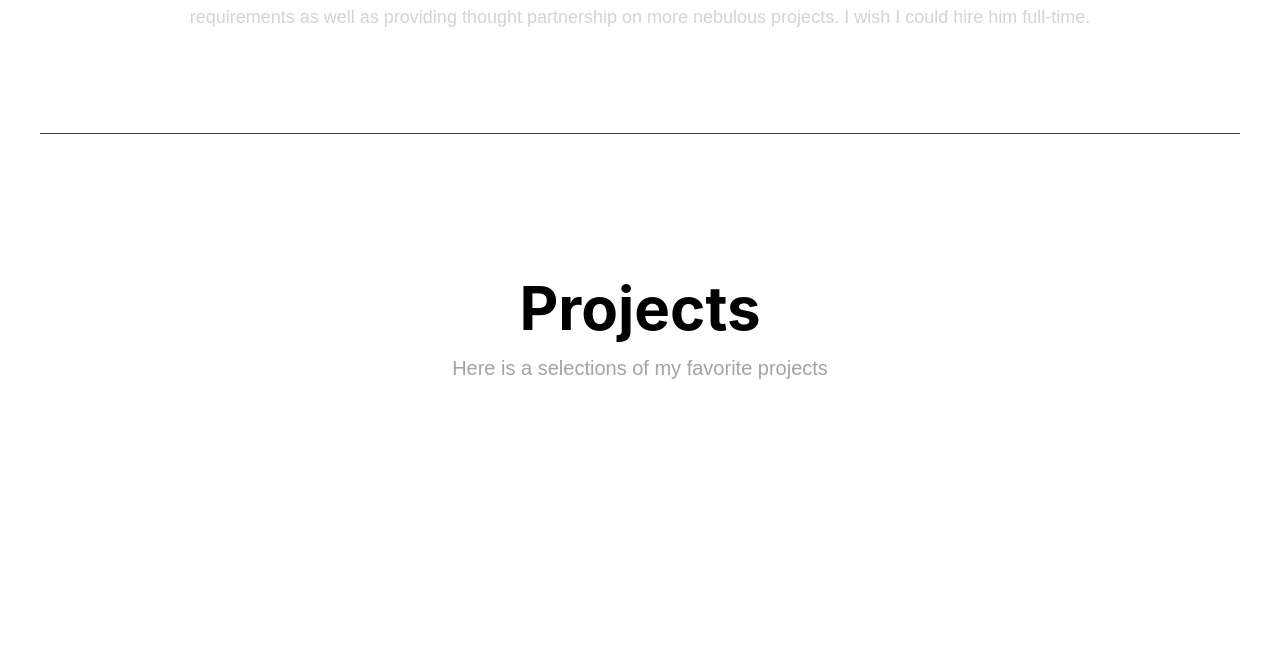
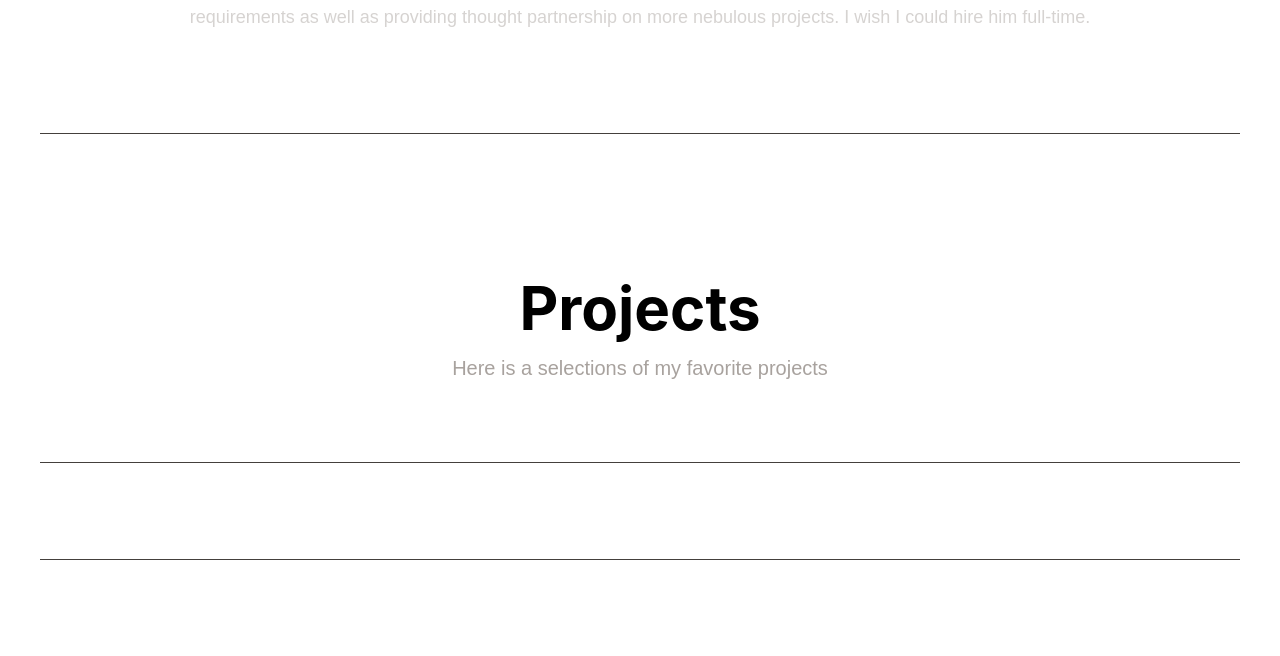
Before and after one commit to AdelKafouri50/PersonalWebsite, a Next.js app: page / in a window 1280 px wide. Shown: the part 1482-2138 px from the top of the page. Built offline with nearby package versions, Linux system fonts and the light colour scheme; a web font is replaced by a local one.

Commit message:
added border to projects

```diff
--- a/components/Projects.tsx
+++ b/components/Projects.tsx
@@ -10,7 +10,7 @@ interface Projects {
 
 const Projects: React.FC<Projects> = ({ projects }: Projects) => {
   return (
-    <div className="border-t py-36 border-stone-700 flex container flex-col mx-auto mt-24 2xl:mt-24 text-center">
+    <div className="border-t border-b pt-36 border-stone-700 flex container flex-col mx-auto mt-24 2xl:mt-24 text-center">
       <div className="text-6xl 2xl:text-8xl font-bold">Projects</div>
       <div className="mt-4 text-xl 2xl:text-2xl text-stone-400 font-poppins">
         Here is a selections of my favorite projects
```
